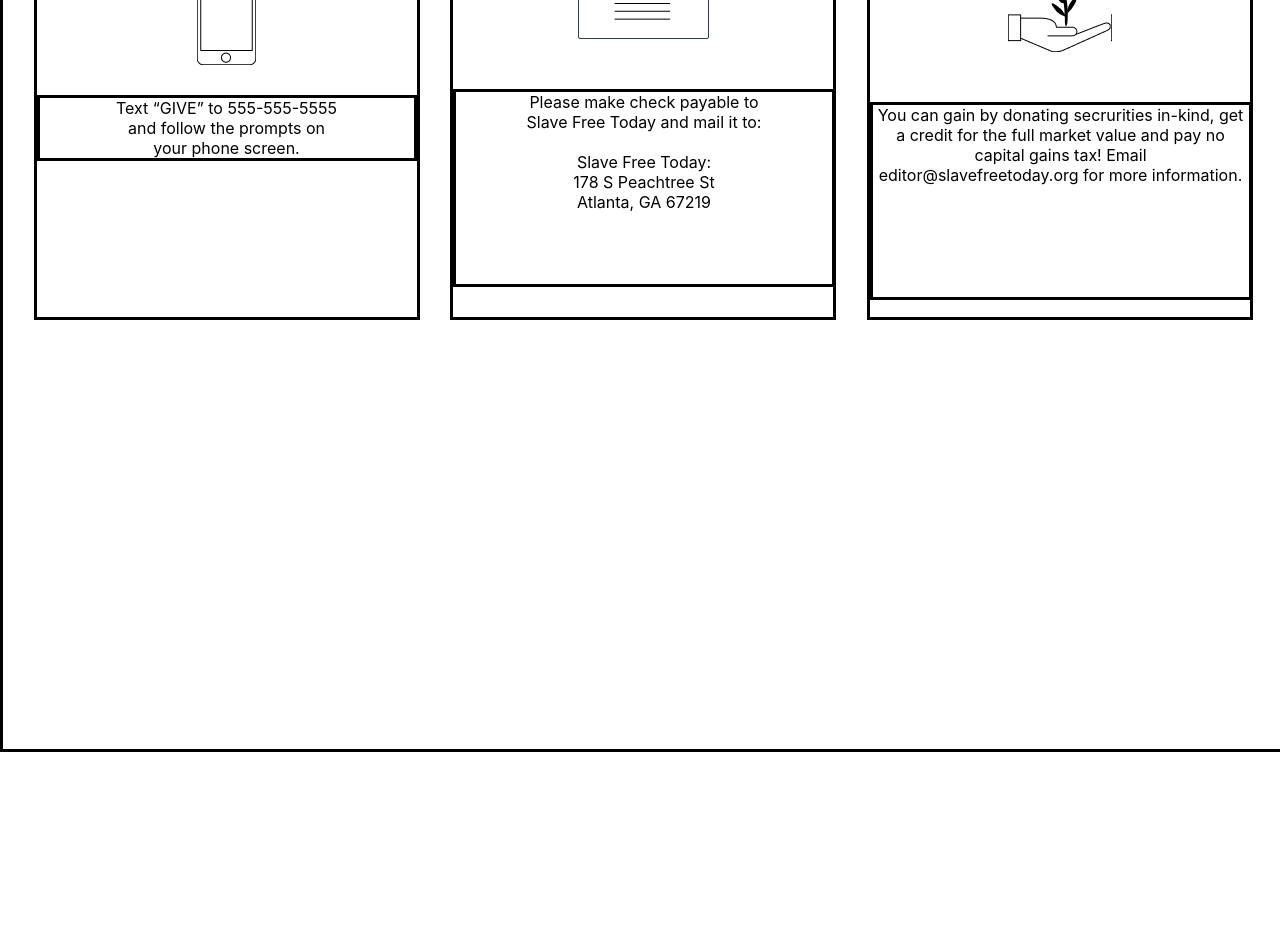
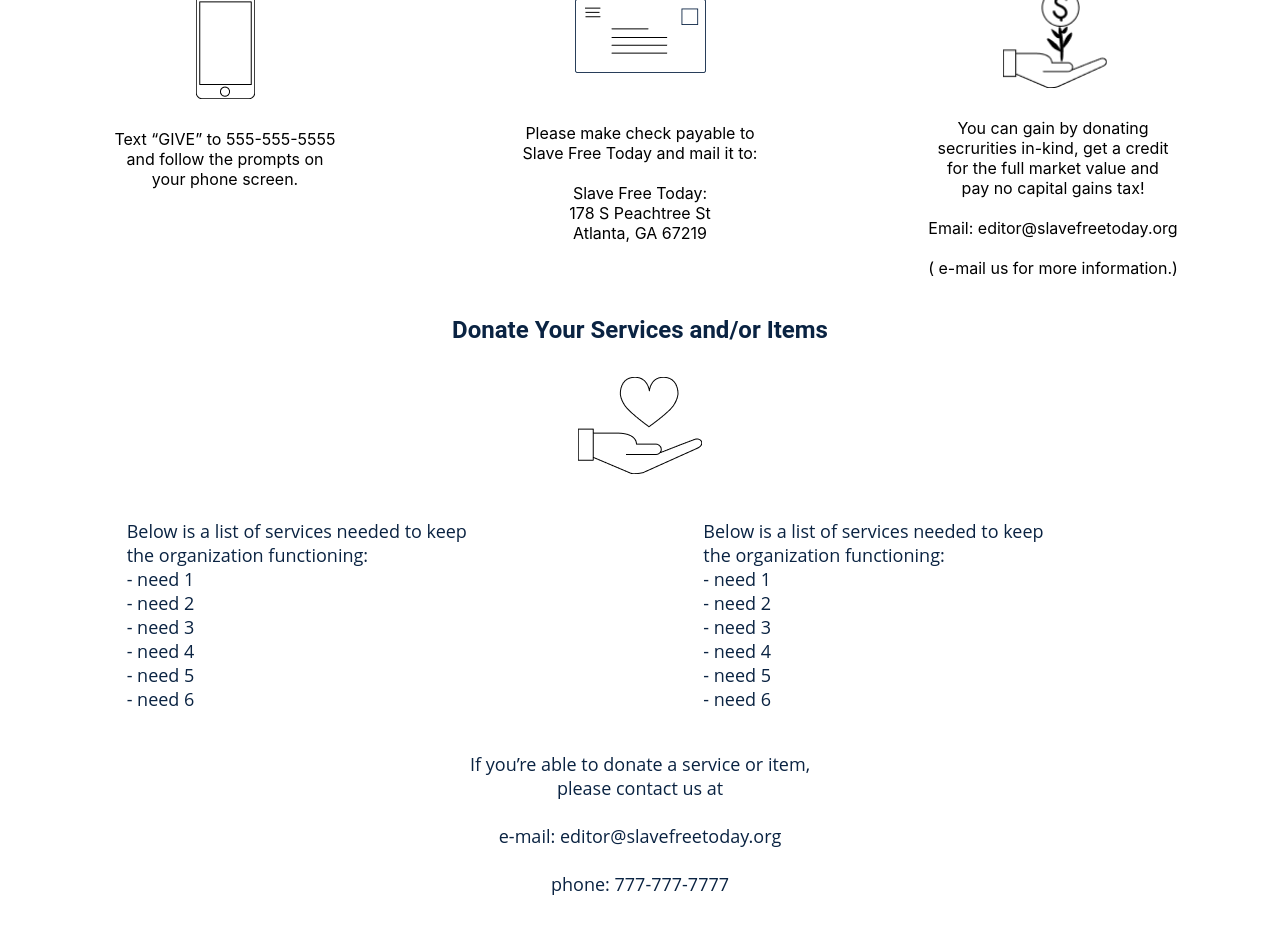
Before and after one commit to Mpiestrak/slavefreetoday, a React (Create React App) app in the folder client/: page /donations in a window 1280 px wide. Shown: the part 1020-1954 px from the top of the page. Before the commit the page ends 1772 px from the top, so only its background shows below. Built offline with nearby package versions, Linux system fonts and the light colour scheme.

Commit message:
donations page done

```diff
--- a/client/src/components/Donations.js
+++ b/client/src/components/Donations.js
@@ -12,27 +12,38 @@
                 <div className='body'>
                         Lorem ipsum dolor sit amet, consectetur adipiscing elit, sed do eiusmod tempor incididunt ut labore et dolore magna aliqua. Ut enim ad minim veniam, quis nostrud exercitation ullamco laboris nisi ut aliquip ex ea commodo.
                 </div>
+
                 <button className='button'>
                         <div className='buttonbody'>
                             GIVE ONLINE NOW
                         </div>
 
                 </button>
+
                 <div className='dollarcontainer'>
+
                         <div className='dollarone'>$25</div>
                         <div className='dollarone'>$50</div>
                         <div className='dollarone'>$75</div>
                         <div className='dollarone'>$100</div>
 
                 </div>
+
+
                 <div className='dollarcontainer1'>
+
                             <div className='dollardetail'>Lorem ipsum dolor sit amet, consectetur adipiscing.</div>
                             <div className='dollardetail'>Lorem ipsum dolor sit amet, consectetur adipiscing.</div>
                             <div className='dollardetail'>Lorem ipsum dolor sit amet, consectetur adipiscing.</div>
                             <div className='dollardetail'>Lorem ipsum dolor sit amet, consectetur adipiscing.</div>
 
                 </div>
+
+
                 <div className='other'>OTHER WAYS TO GIVE</div>
+
+
+
             <div className='box2'>
                     <div className="givecontainer">
 
@@ -65,18 +76,21 @@
                     <div className="give1">
                         <div className="title1">Donate Securities</div>
                         <div className="icon3"></div>
-                <div className="instruction3"> You can gain by donating secrurities in-kind, get a credit for the full market value and pay no capital gains tax! Email editor@slavefreetoday.org for more information.</div>
-                </div>
+                        <div className="instruction3">
 
-
-                </div>
-
-
-                </div>
-
-
-
-
+                                        You can gain by donating
+                                    <br/>
+                                    secrurities in-kind, get a credit
+                                    <br/>
+                                    for the full market value and
+                                    <br/>
+                                    pay no capital gains tax!
+                                    <br/>
+                                    <br/>
+                                    Email:  editor@slavefreetoday.org
+                                    <br/>
+                                    <br/>
+                                    ( e-mail us for more information.)
 
                         </div>
 
@@ -85,6 +99,60 @@
                     </div>
 
 
+                </div>
+
+                <div className="subtitle">
+                Donate Your Services and/or Items
+                </div>
+
+            <div className="iconhand"></div>
+
+            <div className="listcontainer">
+
+                <div className="list">
+                Below is a list of services needed to keep
+                <br/>
+                the organization functioning:
+                <br/>
+                - need 1  <br/>
+                - need 2  <br/>
+                - need 3  <br/>
+                - need 4  <br/>
+                - need 5  <br/>
+                - need 6
+                </div>
+                <div className="list">
+                Below is a list of services needed to keep
+                <br/>
+                the organization functioning:
+                <br/>
+                - need 1  <br/>
+                - need 2  <br/>
+                - need 3  <br/>
+                - need 4  <br/>
+                - need 5  <br/>
+                - need 6
+                </div>
+
+
+            </div>
+
+            <div className="contactinfo">
+            If you’re able to donate a service or item, please contact us at <br/>
+            <br/>
+            e-mail: editor@slavefreetoday.org <br/>
+             <br/>
+            phone: 777-777-7777
+            </div>
+
+
+            </div>
+
+
+
+        </div>
+</div>
+
 
         );
     }
--- a/client/src/donate.css
+++ b/client/src/donate.css
@@ -15,7 +15,7 @@
 
 
 .box1{
-    height:850px;
+    height:800px;
     width:100vw;
     border-top: solid;
     background: linear-gradient(180deg, rgba(151, 161, 31, 0.6) 0%, rgba(151, 161, 31, 0) 100%);
@@ -23,9 +23,9 @@
 
 }
 .box2{
-    height:850px;
+    height:1050px;
     width:100vw;
-    border:solid;
+
 }
 
 .title{
@@ -137,8 +137,8 @@
 }
 .give1{
 width: 380px;
-height: 400px;
-border:solid;
+height: 375px;
+margin-top:30px;
 
 }
 
@@ -158,13 +158,13 @@
     height: 110px;
     background-image: url(./images/Asset\ 26.png);
     margin: 0 auto;
-    margin-top: 10px;
+    margin-top: 20px;
 }
 
 .instruction{
 
 
-border:solid;
+
 text-align: center;
 margin-top: 30px;
 }
@@ -173,30 +173,90 @@
     height: 74px;
     background-image: url(./images/Asset\ 22.png);
     margin: 0 auto;
-    margin-top: 20px;
+    margin-top: 30px;
 }
 
 .instruction2{
     width: 376px;
     height:192px;
     margin: 0 auto;
-    border:solid;
+
     text-align: center;
     margin-top: 50px;
 }
 
 .icon3{
     width: 104px;
-    height: 97px;
+    height: 99px;
     background-image: url(./images/Asset\ 32.png);
+    background-size: 100% 100%;
     margin: 0 auto;
-    margin-top: 10px;
+    margin-top: 20px;
 }
 .instruction3{
     width: 376px;
-    height:192px;
-    margin: 0 auto;
-    border:solid;
+    height:275px;
+
     text-align: center;
-    margin-top: 50px;
+    margin-top: 30px;
 }
+.subtitle{
+    width: 596px;
+height: 46px;
+
+font-family: Roboto;
+font-style: normal;
+font-weight: bold;
+line-height: normal;
+font-size: 24px;
+text-align: center;
+margin: 0 auto;
+color: #0A2342;
+}
+
+.iconhand{
+    width: 124px;
+    height: 97px;
+    background-image: url(./images/Asset\ 27.png);
+    margin:0 auto;
+    margin-top: 15px;
+
+
+}
+.list{
+
+width: 450px;
+height: 233px;
+
+
+font-family: Open Sans;
+font-style: normal;
+font-weight: normal;
+line-height: normal;
+font-size: 18px;
+
+color: #0A2342;
+margin-top:25px;
+
+}
+
+.listcontainer{
+    display:flex;
+    justify-content: space-evenly;
+    margin-top:20px;
+}
+.contactinfo{
+    width: 342px;
+height: 99px;
+
+
+font-family: Open Sans;
+font-style: normal;
+font-weight: normal;
+line-height: normal;
+font-size: 18px;
+text-align: center;
+
+color: #0A2342;
+margin: 0 auto;
+}
```
Also changed, not shown: client/src/images/Asset 27.png (added). Lines whose indentation alone changed are shown as unchanged.
